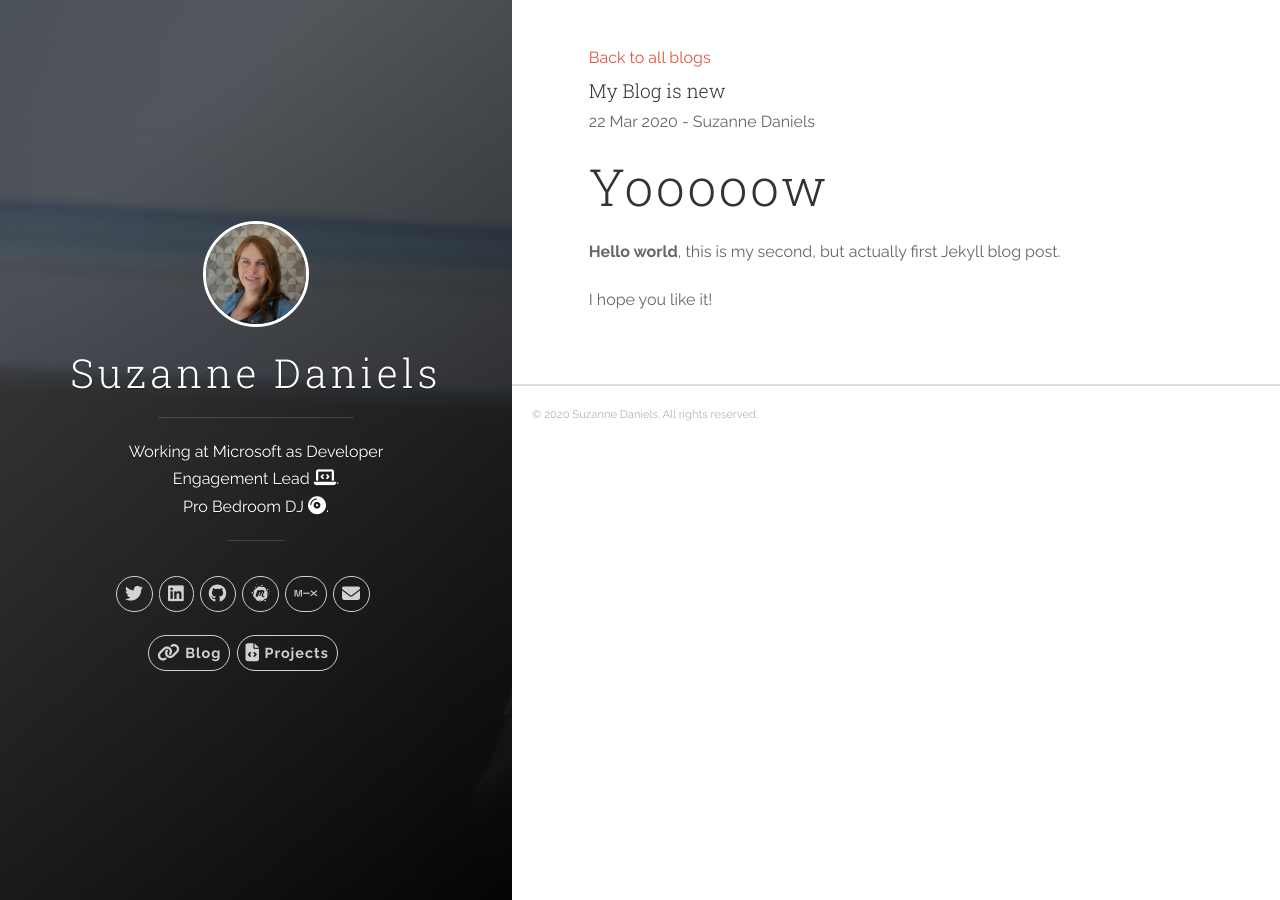
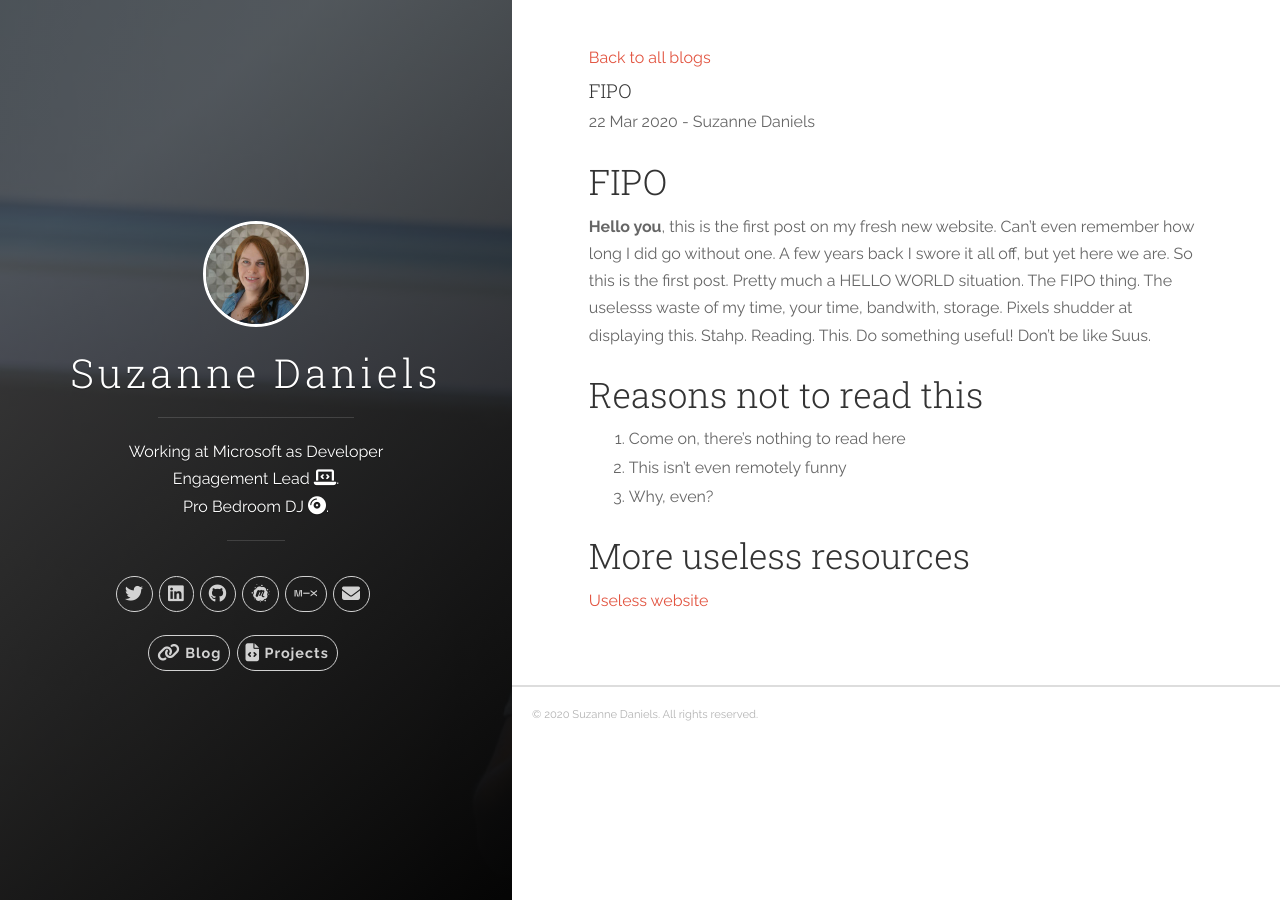
Before and after one commit to suuus/suuus.github.io, a Jekyll site: the page built from _posts/2020-03-22-my-blog.md, in a window 1280 px wide. Built offline with Jekyll 4.4.1, drawn with Linux system fonts in a browser that asks for light colours; nearby versions of some CDN libraries.

Commit message:
blog update

```diff
--- a/_posts/2020-03-22-my-blog.md
+++ b/_posts/2020-03-22-my-blog.md
@@ -1,11 +1,22 @@
 ---
 layout: post
-title:  "My Blog is new"
+title:  "FIPO"
 author: "Suzanne Daniels"
 ---
 
-# Yooooow
+FIPO
+------
 
-**Hello world**, this is my second, but actually first Jekyll blog post.
+**Hello you**, this is the first post on my fresh new website. Can't even remember how long I did go without one. A few years back I swore it all off, but yet here we are.
+So this is the first post. Pretty much a HELLO WORLD situation. The FIPO thing. The uselesss waste of my time, your time, bandwith, storage. Pixels shudder at displaying this. Stahp. Reading. This.
+Do something useful! Don't be like Suus.
 
-I hope you like it!
+Reasons not to read this
+------
+1. Come on, there's nothing to read here
+2. This isn't even remotely funny
+3. Why, even?
+
+More useless resources
+------
+[Useless website](https://theuselessweb.com/)
```
Also changed, not shown: _posts/2014-3-3-Hello-World.md (deleted, +0 -10 lines).
